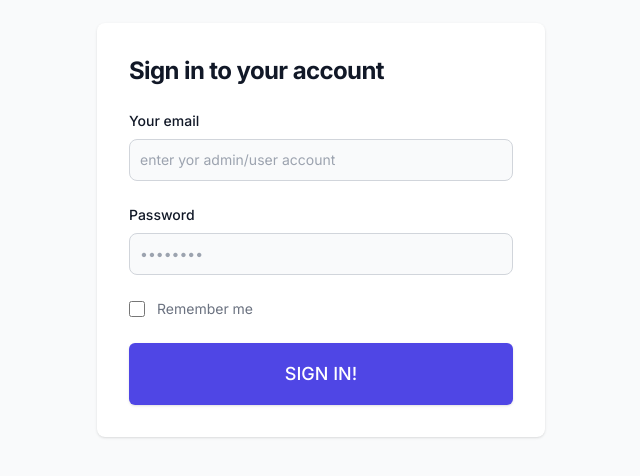
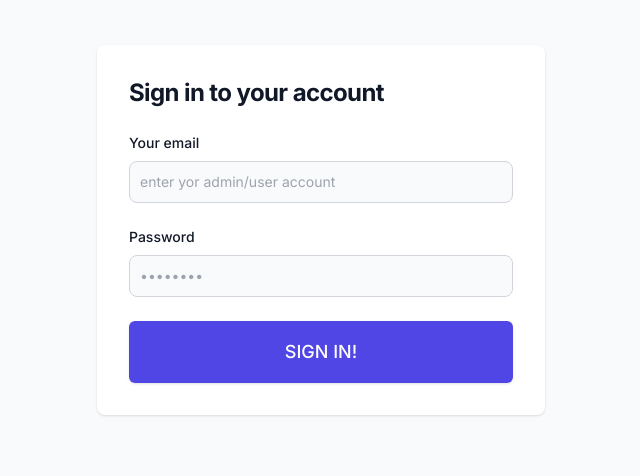
Before and after one commit to yadin12690/yadin-btb, a Next.js app: page /login in a window 1280 px wide. Shown: the part 170-646 px from the top of the page, without its empty margins (319-959 px from the left). Built offline with nearby package versions, Linux system fonts and the light colour scheme.

Commit message:
auth sucess

```diff
--- a/package.json
+++ b/package.json
@@ -12,7 +12,8 @@
     "next": "14.2.3",
     "react": "^18",
     "react-dom": "^18",
-    "react-query": "^3.39.3"
+    "react-query": "^3.39.3",
+    "react-toastify": "^10.0.5"
   },
   "devDependencies": {
     "@types/node": "^20",
--- a/src/app/context/AuthContext.tsx
+++ b/src/app/context/AuthContext.tsx
@@ -1,6 +1,7 @@
 import { ReactNode, createContext, useContext, useState } from 'react';
 import { User } from '../services/authService';
 import { authenticate } from '../services/authService';
+import { toast } from 'react-toastify';
 
 interface AuthContextType {
     user: User | null;
@@ -15,12 +16,25 @@ type AuthProviderProps = {
 const AuthContext = createContext<AuthContextType | undefined>(undefined);
 
 export const AuthProvider = ({ children }: AuthProviderProps) => {
+    const notifyErr = () => toast.error("User Not Found!");
+    const notifyAdminLoginSuccess = () => toast.success("Admin Login Success!");
+    const notifyUserLoginSuccess = () => toast.success("User Login Success!");
+
+
     const [user, setUser] = useState<User | null>(null);
 
     const login = async (username: string, password: string) => {
         const user = await authenticate(username, password);
+        console.log(user);
         if (user) {
             setUser(user);
+            if (user.role === "admin") {
+                notifyAdminLoginSuccess();
+            } else {
+                notifyUserLoginSuccess()
+            }
+        } else {
+            notifyErr();
         }
     };
 
--- a/src/app/hooks/useData.ts
+++ b/src/app/hooks/useData.ts
@@ -2,14 +2,17 @@ import { useQuery } from 'react-query';
 import { useAuth } from '../context/AuthContext';
 
 const fetchData = async () => {
+    const apiUrl = "https://rickandmortyapi.com/"
+
     // Fetch data based on user role
+    // eslint-disable-next-line react-hooks/rules-of-hooks
     const { user } = useAuth();
     if (user && user.role === 'admin') {
         // Fetch all data
-        return fetch('/api/allData').then(res => res.json());
+        return fetch(apiUrl).then(res => res.json());
     } else {
         // Fetch limited data
-        return fetch('/api/limitedData').then(res => res.json());
+        return fetch(apiUrl).then(res => res.json());
     }
 };
 
--- a/src/app/layout.tsx
+++ b/src/app/layout.tsx
@@ -1,13 +1,17 @@
+'use client';
 import type { Metadata } from "next";
 import { Inter } from "next/font/google";
 import "./globals.css";
+import { AuthProvider } from "./context/AuthContext";
+import { ToastContainer } from "react-toastify";
+import 'react-toastify/dist/ReactToastify.css';
 
 const inter = Inter({ subsets: ["latin"] });
 
-export const metadata: Metadata = {
-  title: "Yadin - BTB",
-  description: "Generated by create next app",
-};
+// export const metadata: Metadata = {
+//   title: "Yadin - BTB",
+//   description: "Generated by create next app",
+// };
 
 export default function RootLayout({
   children,
@@ -16,7 +20,12 @@ export default function RootLayout({
 }>) {
   return (
     <html lang="en">
-      <body className={inter.className}>{children}</body>
+      <body className={inter.className}>
+        <AuthProvider>
+          <ToastContainer />
+          {children}
+        </AuthProvider>
+      </body>
     </html>
   );
 }
--- a/src/app/login/page.tsx
+++ b/src/app/login/page.tsx
@@ -1,4 +1,20 @@
+'use client';
+
+import { useState } from "react";
+import { useAuth } from "../context/AuthContext";
+
 export default function IndexPage() {
+    const { login } = useAuth();
+
+    const [username, setUsername] = useState('');
+    const [password, setPassword] = useState('');
+
+    const handleSubmit = async (e: React.FormEvent) => {
+        e.preventDefault();
+        const res = await login(username, password);
+    };
+
+
     return (
         <section className="bg-gray-50 dark:bg-gray-900">
             <div className="flex flex-col items-center justify-center px-6 py-8 mx-auto md:h-screen lg:py-0">
@@ -7,16 +23,16 @@ export default function IndexPage() {
                         <h1 className="text-xl font-bold leading-tight tracking-tight text-gray-900 md:text-2xl dark:text-white">
                             Sign in to your account
                         </h1>
-                        <form className="space-y-4 md:space-y-6" action="#">
+                        <form onSubmit={handleSubmit} className="space-y-4 md:space-y-6" action="#">
                             <div>
                                 <label htmlFor="email" className="block mb-2 text-sm font-medium text-gray-900 dark:text-white">Your email</label>
-                                <input type="email" name="email" id="email" className="bg-gray-50 border border-gray-300 text-gray-900 sm:text-sm rounded-lg focus:ring-primary-600 focus:border-primary-600 block w-full p-2.5 dark:bg-gray-700 dark:border-gray-600 dark:placeholder-gray-400 dark:text-white dark:focus:ring-blue-500 dark:focus:border-blue-500" placeholder="enter yor admin/user account" />
+                                <input onChange={e => setUsername(e.target.value)} type="email" name="email" id="email" className="bg-gray-50 border border-gray-300 text-gray-900 sm:text-sm rounded-lg focus:ring-primary-600 focus:border-primary-600 block w-full p-2.5 dark:bg-gray-700 dark:border-gray-600 dark:placeholder-gray-400 dark:text-white dark:focus:ring-blue-500 dark:focus:border-blue-500" placeholder="enter yor admin/user account" />
                             </div>
                             <div>
                                 <label htmlFor="password" className="block mb-2 text-sm font-medium text-gray-900 dark:text-white">Password</label>
-                                <input type="password" name="password" id="password" placeholder="••••••••" className="bg-gray-50 border border-gray-300 text-gray-900 sm:text-sm rounded-lg focus:ring-primary-600 focus:border-primary-600 block w-full p-2.5 dark:bg-gray-700 dark:border-gray-600 dark:placeholder-gray-400 dark:text-white dark:focus:ring-blue-500 dark:focus:border-blue-500" required={true} />
+                                <input onChange={e => setPassword(e.target.value)} type="password" name="password" id="password" placeholder="••••••••" className="bg-gray-50 border border-gray-300 text-gray-900 sm:text-sm rounded-lg focus:ring-primary-600 focus:border-primary-600 block w-full p-2.5 dark:bg-gray-700 dark:border-gray-600 dark:placeholder-gray-400 dark:text-white dark:focus:ring-blue-500 dark:focus:border-blue-500" required={true} />
                             </div>
-                            <div className="flex items-center justify-between">
+                            {/* <div className="flex items-center justify-between">
                                 <div className="flex items-start">
                                     <div className="flex items-center h-5">
                                         <input id="remember" aria-describedby="remember" type="checkbox" className="w-4 h-4 border border-gray-300 rounded bg-gray-50 focus:ring-3 focus:ring-primary-300 dark:bg-gray-700 dark:border-gray-600 dark:focus:ring-primary-600 dark:ring-offset-gray-800" required={true} />
@@ -25,12 +41,12 @@ export default function IndexPage() {
                                         <label htmlFor="remember" className="text-gray-500 dark:text-gray-300">Remember me</label>
                                     </div>
                                 </div>
-                            </div>
+                            </div> */}
                             <div className="rounded-md shadow">
-                                <a href=""
+                                <button type="submit"
                                     className="w-full uppercase flex items-center justify-center px-8 py-3 border border-transparent text-base font-medium rounded-md text-white bg-indigo-600 hover:bg-indigo-700 md:py-4 md:text-lg md:px-10">
                                     Sign In!
-                                </a>
+                                </button>
                             </div>
                         </form>
                     </div>
--- a/src/app/page.tsx
+++ b/src/app/page.tsx
@@ -12,12 +12,11 @@ export default function Home() {
           <div className="w-full bg-white rounded-lg shadow dark:border md:mt-0 sm:max-w-md xl:p-0 dark:bg-gray-800 dark:border-gray-700">
             <div className="p-6 space-y-4 md:space-y-6 sm:p-8">
               <h1 className="text-center text-xl font-bold leading-tight tracking-tight text-gray-900 md:text-2xl dark:text-white">
-                Welcome to the Admin Panel for "Be The Bank"
+                Welcome to the Admin Panel for &quot;Be The Bank&quot;
               </h1>
-
               <div className="rounded-md shadow">
                 <button onClick={() => router.push('/login')}
-                  className="w-full uppercase flex items-center justify-center px-8 py-3 border border-transparent text-base font-medium rounded-md text-white bg-indigo-600 hover:bg-indigo-700 md:py-4 md:text-lg md:px-10">
+                  className="w-full uppercase flex items-center justify-center px-8 py-3 border border-transparent text-base font-medium rounded-md text-white bg-teal-400 hover:bg-teal-600 md:py-4 md:text-lg md:px-10">
                   Start by Sign In!
                 </button>
               </div>
```
Also changed, not shown: .eslintrc.json (added), 1 other file (tests, documents, lock files or other folders).
